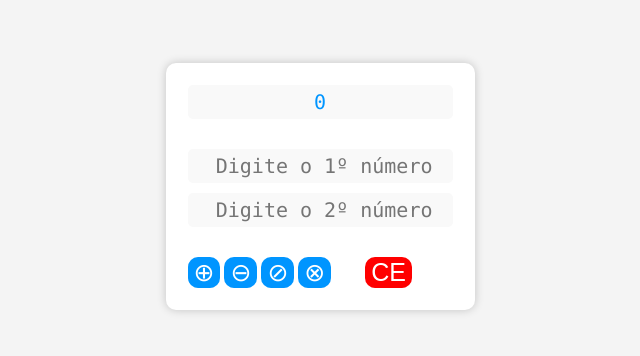
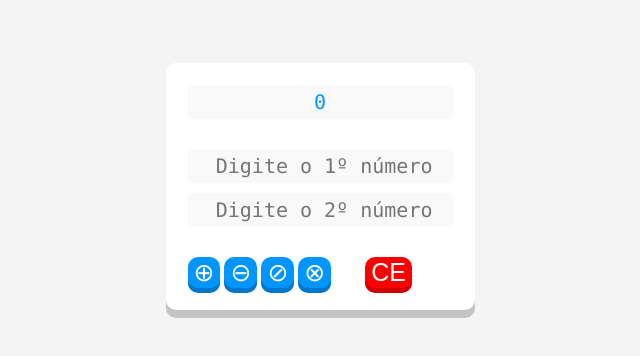
Before and after one commit to josusz/calculadora-basica, a plain HTML site: page index.html in a window 1280 px wide. Shown: the part 222-578 px from the top of the page, without its empty margins (320-960 px from the left). Drawn offline with Linux system fonts and the light colour scheme.

Commit message:
redefinições de sombreamento

```diff
--- a/css/style.css
+++ b/css/style.css
@@ -12,7 +12,7 @@ form{
   border: 2px solid #0000;
   border-radius: 10px;
   padding: 20px;
-  box-shadow: 0px 0px 10px rgba(0,0,0,0.2);
+  box-shadow: 0px 8px 0px rgba(0,0,0,0.2);
   background-color: #ffffff;
 }
 
@@ -49,6 +49,7 @@ input{
   background-color: #0095ff;
   border: none;
   cursor: pointer;
+  box-shadow: 0px 5px 0px #0077cb;;
 }
 
 .btn-limpar{
@@ -59,4 +60,10 @@ input{
   background-color: #ff0000;
   border: none;
   cursor: pointer;
+  box-shadow: 0px 5px 0px #d20000;
 }
+
+.btn-somar:hover, .btn-subtrair:hover, .btn-dividir:hover, .btn-multiplicar:hover, .btn-limpar:hover{
+  box-shadow: 0px 0px 0px;
+  transform: translateY(5px);
+}
```
